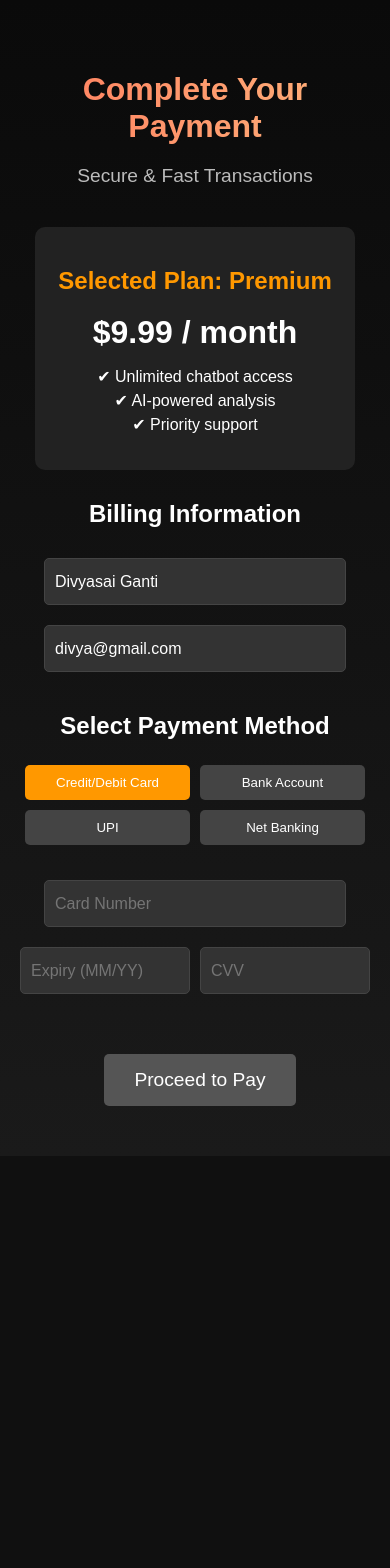
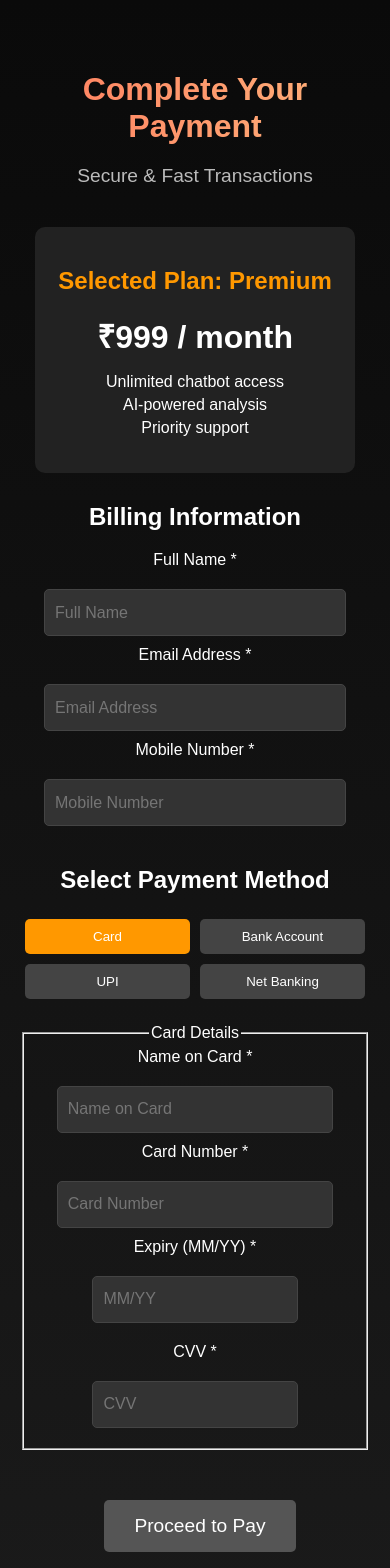
Before and after one commit to divyasai2004/Healthcare-Chatbot, a React (Create React App) app: page /payment in a window 390 px wide. Shown: the top 1568 px of the page. Before the commit the page ends 1156 px from the top, so only its background shows below. Built offline with nearby package versions, Linux system fonts and the light colour scheme.

Commit message:
chatbot: fixes-3
Signed-off-by: divyasai2004 <divyasaiganti@gmail.com>

```diff
--- a/src/pages/payment/Payment.css
+++ b/src/pages/payment/Payment.css
@@ -101,9 +101,16 @@
   gap: 10px;
 }
 
+.card-field {
+  display: flex;
+  flex-direction: column;
+  width: 48%;
+}
+
 .card-details input,
 .bank-details input,
 .upi-details input,
+.netbanking-details input,
 select {
   width: 80%;
   max-width: 400px;
@@ -113,6 +120,16 @@ select {
   background: #333;
   color: white;
   border-radius: 5px;
+}
+
+/* Error messages */
+.error-message {
+  color: #ff5252;
+  font-size: 0.8rem;
+  margin: -5px auto 5px;
+  text-align: left;
+  width: 80%;
+  max-width: 400px;
 }
 
 /* Bank Account Verification */
@@ -233,6 +250,39 @@ select {
   font-size: 0.9rem;
 }
 
+/* UPI Styles */
+.upi-apps {
+  margin-top: 15px;
+  background: rgba(255, 255, 255, 0.1);
+  padding: 15px;
+  border-radius: 5px;
+  width: 80%;
+  max-width: 400px;
+  margin: 15px auto;
+}
+
+.upi-options {
+  display: flex;
+  flex-wrap: wrap;
+  justify-content: center;
+  gap: 10px;
+  margin-top: 10px;
+}
+
+.upi-app-btn {
+  padding: 8px 15px;
+  background: #444;
+  border: none;
+  border-radius: 5px;
+  color: white;
+  cursor: pointer;
+  transition: 0.3s ease;
+}
+
+.upi-app-btn:hover {
+  background: #555;
+}
+
 /* Loading animation */
 .pay-now.processing {
   position: relative;
@@ -309,4 +359,13 @@ select {
     flex: 1 0 40%;
     margin: 5px;
   }
+
+  .card-row {
+    flex-direction: column;
+    align-items: center;
+  }
+
+  .card-field {
+    width: 80%;
+  }
 }
--- a/src/pages/payment/Payment.jsx
+++ b/src/pages/payment/Payment.jsx
@@ -1,18 +1,7 @@
-"use client"
-
-import { useState, useEffect } from "react"
-import { useNavigate } from "react-router-dom"
-import "./Payment.css"
-
-const VALID_TEST_ACCOUNTS = [
-  { accountNumber: "1234567890", routingNumber: "123456789", name: "Divyasai Ganti" },
-  { accountNumber: "0987654321", routingNumber: "987654321", name: "Divyasai Ganti" },
-]
-
-const USER = {
-  name: "Divyasai Ganti",
-  email: "divya@gmail.com",
-}
+"use client";
+import { useState, useEffect } from "react";
+import { useNavigate } from "react-router-dom";
+import "./Payment.css";
 
 const BANK_LIST = [
   { id: "hdfc", name: "HDFC Bank" },
@@ -23,259 +12,347 @@ const BANK_LIST = [
   { id: "yes", name: "Yes Bank" },
   { id: "pnb", name: "Punjab National Bank" },
   { id: "bob", name: "Bank of Baroda" },
-]
+  { id: "idbi", name: "IDBI Bank" },
+  { id: "canara", name: "Canara Bank" },
+];
 
 const Payment = () => {
-  const [selectedMethod, setSelectedMethod] = useState("card")
-  const [bankDetails, setBankDetails] = useState({
-    accountNumber: "",
-    routingNumber: "",
-    accountName: "",
-  })
-  const [cardDetails, setCardDetails] = useState({
-    cardNumber: "",
-    expiry: "",
-    cvv: "",
-  })
-  const [upiId, setUpiId] = useState("")
-  const [selectedBank, setSelectedBank] = useState("")
-  const [verificationStatus, setVerificationStatus] = useState("idle")
-  const [verificationMessage, setVerificationMessage] = useState("")
-  const [isProcessing, setIsProcessing] = useState(false)
-  const [paymentConfirmed, setPaymentConfirmed] = useState(false)
-  const navigate = useNavigate()
+  const navigate = useNavigate();
+  const [selectedMethod, setSelectedMethod] = useState("card");
+  const [userDetails, setUserDetails] = useState({ name: "", email: "", mobile: "" });
+  const [bankDetails, setBankDetails] = useState({ accountNumber: "", ifscCode: "", accountName: "", bankName: "" });
+  const [cardDetails, setCardDetails] = useState({ cardNumber: "", expiry: "", cvv: "", nameOnCard: "" });
+  const [upiId, setUpiId] = useState("");
+  const [netbankingDetails, setNetbankingDetails] = useState({ selectedBank: "", customerId: "", panNumber: "" });
+  const [verificationStatus, setVerificationStatus] = useState("idle");
+  const [verificationMessage, setVerificationMessage] = useState("");
+  const [isProcessing, setIsProcessing] = useState(false);
+  const [paymentConfirmed, setPaymentConfirmed] = useState(false);
+  const [errors, setErrors] = useState({});
 
   useEffect(() => {
-    setVerificationStatus("idle")
-    setVerificationMessage("")
-  }, [selectedMethod])
+    // Reset bank verification status when payment method changes
+    setVerificationStatus("idle");
+    setVerificationMessage("");
+  }, [selectedMethod]);
 
-  const handleBankDetailsChange = (field, value) => {
-    setBankDetails((prev) => ({
-      ...prev,
-      [field]: value,
-    }))
-    setVerificationStatus("idle")
-    setVerificationMessage("")
-  }
+  // Validators updated with limits:
+  // Account number must be exactly 16 digits.
+  // IFSC code must be exactly 11 characters (e.g., HDFC0001234).
+  const validators = {
+    name: (val) => (!val.trim() ? "Name is required" : ""),
+    email: (val) => {
+      const regex = /^[^\s@]+@[^\s@]+\.[^\s@]+$/;
+      return !regex.test(val) ? "Invalid email format" : "";
+    },
+    mobile: (val) => (!/^\d{10}$/.test(val) ? "Mobile number must be 10 digits" : ""),
+    accountNumber: (val) => (!/^\d{16}$/.test(val) ? "Account number must be exactly 16 digits" : ""),
+    ifscCode: (val) =>
+      !/^[A-Z]{4}0[A-Z0-9]{6}$/.test(val)
+        ? "Invalid IFSC code. It should be 11 characters (e.g., HDFC0001234)"
+        : "",
+    cardNumber: (val) => (!/^\d{16}$/.test(val) ? "Card number must be 16 digits" : ""),
+    expiry: (val) => (!/^(0[1-9]|1[0-2])\/([0-9]{2})$/.test(val) ? "Format must be MM/YY" : ""),
+    cvv: (val) => (!/^\d{3}$/.test(val) ? "CVV must be 3 digits" : ""),
+    panNumber: (val) => (!/^[A-Z]{5}[0-9]{4}[A-Z]{1}$/.test(val) ? "Invalid PAN format" : ""),
+  };
 
-  const handleCardDetailsChange = (field, value) => {
-    setCardDetails((prev) => ({
-      ...prev,
-      [field]: value,
-    }))
-  }
+  // Pure validation functions (without updating state)
+  const isUserDetailsValid = () => {
+    const { name, email, mobile } = userDetails;
+    return name.trim() && validators.email(email) === "" && /^\d{10}$/.test(mobile);
+  };
 
-  const verifyBankAccount = () => {
-    if (!bankDetails.accountNumber || !bankDetails.routingNumber || !bankDetails.accountName) {
-      setVerificationStatus("error")
-      setVerificationMessage("Please fill in all bank account details")
-      return
-    }
-
-    setVerificationStatus("verifying")
-    setVerificationMessage("Verifying your bank account...")
-
-    setTimeout(() => {
-      const isValidTestAccount = VALID_TEST_ACCOUNTS.some(
-        (account) =>
-          account.accountNumber === bankDetails.accountNumber && account.routingNumber === bankDetails.routingNumber,
-      )
-
-      const isValidFormat =
-        bankDetails.accountNumber.length >= 8 &&
-        bankDetails.accountNumber.length <= 17 &&
-        bankDetails.routingNumber.length === 9 &&
-        /^\d+$/.test(bankDetails.accountNumber) &&
-        /^\d+$/.test(bankDetails.routingNumber)
-
-      if (isValidTestAccount) {
-        setVerificationStatus("success")
-        setVerificationMessage("Bank account verified successfully! (Test account recognized)")
-      } else if (isValidFormat) {
-        setVerificationStatus("success")
-        setVerificationMessage("Bank account verified successfully!")
-      } else {
-        setVerificationStatus("error")
-        setVerificationMessage("Invalid bank account details. Please check and try again.")
-      }
-    }, 1500)
-  }
-
-  const validatePaymentDetails = () => {
+  const isPaymentValid = () => {
+    if (!isUserDetailsValid()) return false;
     switch (selectedMethod) {
       case "card":
         return (
           cardDetails.cardNumber.length === 16 &&
-          /^\d+$/.test(cardDetails.cardNumber) &&
-          /^\d{2}\/\d{2}$/.test(cardDetails.expiry) &&
-          /^\d{3}$/.test(cardDetails.cvv)
-        )
+          validators.expiry(cardDetails.expiry) === "" &&
+          /^\d{3}$/.test(cardDetails.cvv) &&
+          cardDetails.nameOnCard.trim() !== ""
+        );
       case "bank":
-        return verificationStatus === "success"
+        return verificationStatus === "success";
       case "upi":
-        return /^[a-zA-Z0-9.\-_]{2,256}@[a-zA-Z]{2,64}$/.test(upiId)
+        return /^[a-zA-Z0-9.\-_]{2,256}@[a-zA-Z]{2,64}$/.test(upiId);
       case "netbanking":
-        return selectedBank !== ""
+        return (
+          netbankingDetails.selectedBank !== "" &&
+          netbankingDetails.customerId.trim() !== "" &&
+          validators.panNumber(netbankingDetails.panNumber) === ""
+        );
       default:
-        return false
+        return false;
     }
+  };
+
+  const verifyBankAccount = () => {
+    if (!bankDetails.accountNumber || !bankDetails.ifscCode || !bankDetails.accountName || !bankDetails.bankName) {
+      setVerificationStatus("error");
+      setVerificationMessage("Please fill in all bank account details");
+      return;
     }
+    setVerificationStatus("verifying");
+    setVerificationMessage("Verifying your bank account...");
+    setTimeout(() => {
+      // Check for exactly 16 digits and proper IFSC format
+      const isAccountValid = /^\d{16}$/.test(bankDetails.accountNumber);
+      const isIfscValid = /^[A-Z]{4}0[A-Z0-9]{6}$/.test(bankDetails.ifscCode);
+      if (isAccountValid && isIfscValid) {
+        setVerificationStatus("success");
+        setVerificationMessage("Bank account verified successfully!");
+      } else {
+        setVerificationStatus("error");
+        setVerificationMessage("Invalid bank account details. Please check and try again.");
+      }
+    }, 1500);
+  };
 
-  const handlePayment = () => {
-    if (!validatePaymentDetails()) {
-      alert("Please fill in all required fields correctly.")
-      return
+  const handlePayment = (e) => {
+    e.preventDefault();
+    if (!isPaymentValid()) {
+      alert("Please fill in all required fields correctly.");
+      return;
     }
-
-    setIsProcessing(true)
-
+    setIsProcessing(true);
     setTimeout(() => {
-      setIsProcessing(false)
-      setPaymentConfirmed(true)
-
+      setIsProcessing(false);
+      setPaymentConfirmed(true);
       setTimeout(() => {
-        navigate("/success")
-      }, 3000)
-    }, 3000)
-  }
+        navigate("/success");
+      }, 3000);
+    }, 3000);
+  };
 
   return (
     <div className="payment-container">
       <h1 className="payment-title">Complete Your Payment</h1>
       <p className="payment-subtitle">Secure & Fast Transactions</p>
 
-      {/* Plan Details */}
       <div className="plan-summary">
         <h2>Selected Plan: Premium</h2>
-        <p className="price">$9.99 / month</p>
+        <p className="price">₹999 / month</p>
         <ul>
-          <li>✔ Unlimited chatbot access</li>
-          <li>✔ AI-powered analysis</li>
-          <li>✔ Priority support</li>
+          <li>Unlimited chatbot access</li>
+          <li>AI-powered analysis</li>
+          <li>Priority support</li>
         </ul>
       </div>
 
-      {/* Billing Information */}
-      <div className="billing-section">
+      <form onSubmit={handlePayment}>
+        {/* Billing Information Section */}
+        <section className="billing-section">
           <h2>Billing Information</h2>
-        <input type="text" placeholder="Full Name" value={USER.name} readOnly />
-        <input type="email" placeholder="Email Address" value={USER.email} readOnly />
+          <div className="form-group">
+            <label htmlFor="name">Full Name *</label>
+            <input
+              id="name"
+              type="text"
+              placeholder="Full Name"
+              value={userDetails.name}
+              onChange={(e) => setUserDetails({ ...userDetails, name: e.target.value })}
+              required
+            />
           </div>
+          <div className="form-group">
+            <label htmlFor="email">Email Address *</label>
+            <input
+              id="email"
+              type="email"
+              placeholder="Email Address"
+              value={userDetails.email}
+              onChange={(e) => setUserDetails({ ...userDetails, email: e.target.value })}
+              required
+            />
+          </div>
+          <div className="form-group">
+            <label htmlFor="mobile">Mobile Number *</label>
+            <input
+              id="mobile"
+              type="text"
+              placeholder="Mobile Number"
+              value={userDetails.mobile}
+              onChange={(e) =>
+                setUserDetails({ ...userDetails, mobile: e.target.value.replace(/\D/g, "") })
+              }
+              maxLength="10"
+              required
+            />
+          </div>
+        </section>
 
-      {/* Payment Method Selection */}
-      <div className="payment-method">
+        {/* Payment Method Section */}
+        <section className="payment-method">
           <h2>Select Payment Method</h2>
           <div className="methods">
-          <button className={selectedMethod === "card" ? "active" : ""} onClick={() => setSelectedMethod("card")}>
-            Credit/Debit Card
+            <button type="button" className={selectedMethod === "card" ? "active" : ""} onClick={() => setSelectedMethod("card")}>
+              Card
             </button>
-          <button className={selectedMethod === "bank" ? "active" : ""} onClick={() => setSelectedMethod("bank")}>
+            <button type="button" className={selectedMethod === "bank" ? "active" : ""} onClick={() => setSelectedMethod("bank")}>
               Bank Account
             </button>
-          <button className={selectedMethod === "upi" ? "active" : ""} onClick={() => setSelectedMethod("upi")}>
+            <button type="button" className={selectedMethod === "upi" ? "active" : ""} onClick={() => setSelectedMethod("upi")}>
               UPI
             </button>
-          <button
-            className={selectedMethod === "netbanking" ? "active" : ""}
-            onClick={() => setSelectedMethod("netbanking")}
-          >
+            <button type="button" className={selectedMethod === "netbanking" ? "active" : ""} onClick={() => setSelectedMethod("netbanking")}>
               Net Banking
             </button>
           </div>
 
-        {/* Payment Input Fields */}
           {selectedMethod === "card" && (
-          <div className="card-details">
+            <fieldset className="card-details">
+              <legend>Card Details</legend>
+              <div className="form-group">
+                <label htmlFor="nameOnCard">Name on Card *</label>
                 <input
+                  id="nameOnCard"
+                  type="text"
+                  placeholder="Name on Card"
+                  value={cardDetails.nameOnCard}
+                  onChange={(e) => setCardDetails({ ...cardDetails, nameOnCard: e.target.value })}
+                  required
+                />
+              </div>
+              <div className="form-group">
+                <label htmlFor="cardNumber">Card Number *</label>
+                <input
+                  id="cardNumber"
                   type="text"
                   placeholder="Card Number"
                   value={cardDetails.cardNumber}
-              onChange={(e) => handleCardDetailsChange("cardNumber", e.target.value)}
+                  onChange={(e) =>
+                    setCardDetails({ ...cardDetails, cardNumber: e.target.value.replace(/\D/g, "") })
+                  }
                   maxLength="16"
                   required
                 />
+              </div>
               <div className="card-row">
+                <div className="form-group">
+                  <label htmlFor="expiry">Expiry (MM/YY) *</label>
                   <input
+                    id="expiry"
                     type="text"
-                placeholder="Expiry (MM/YY)"
+                    placeholder="MM/YY"
                     value={cardDetails.expiry}
-                onChange={(e) => handleCardDetailsChange("expiry", e.target.value)}
+                    onChange={(e) => setCardDetails({ ...cardDetails, expiry: e.target.value })}
                     maxLength="5"
                     required
                   />
+                </div>
+                <div className="form-group">
+                  <label htmlFor="cvv">CVV *</label>
                   <input
+                    id="cvv"
                     type="text"
                     placeholder="CVV"
                     value={cardDetails.cvv}
-                onChange={(e) => handleCardDetailsChange("cvv", e.target.value)}
+                    onChange={(e) =>
+                      setCardDetails({ ...cardDetails, cvv: e.target.value.replace(/\D/g, "") })
+                    }
                     maxLength="3"
                     required
                   />
                 </div>
               </div>
+            </fieldset>
           )}
 
           {selectedMethod === "bank" && (
-          <div className="bank-details">
+            <fieldset className="bank-details">
+              <legend>Bank Account Details</legend>
+              <div className="form-group">
+                <label htmlFor="accountName">Account Holder Name *</label>
                 <input
+                  id="accountName"
                   type="text"
                   placeholder="Account Holder Name"
                   value={bankDetails.accountName}
-              onChange={(e) => handleBankDetailsChange("accountName", e.target.value)}
+                  onChange={(e) => setBankDetails({ ...bankDetails, accountName: e.target.value })}
                   required
                 />
+              </div>
+              <div className="form-group">
+                <label htmlFor="bankName">Select Bank *</label>
+                <select
+                  id="bankName"
+                  value={bankDetails.bankName}
+                  onChange={(e) => setBankDetails({ ...bankDetails, bankName: e.target.value })}
+                  required
+                >
+                  <option value="">Select Bank</option>
+                  {BANK_LIST.map((bank) => (
+                    <option key={bank.id} value={bank.name}>
+                      {bank.name}
+                    </option>
+                  ))}
+                </select>
+              </div>
+              <div className="form-group">
+                <label htmlFor="accountNumber">Account Number *</label>
                 <input
+                  id="accountNumber"
                   type="text"
-              placeholder="Account Number"
+                  placeholder="16-digit Account Number"
                   value={bankDetails.accountNumber}
-              onChange={(e) => handleBankDetailsChange("accountNumber", e.target.value)}
+                  onChange={(e) =>
+                    setBankDetails({ ...bankDetails, accountNumber: e.target.value.replace(/\D/g, "") })
+                  }
+                  maxLength="16"
                   required
                 />
-            <p className="hint-text">For testing, try account number: 1234567890</p>
-
+              </div>
+              <div className="form-group">
+                <label htmlFor="ifscCode">IFSC Code *</label>
                 <input
+                  id="ifscCode"
                   type="text"
-              placeholder="Routing Number"
-              value={bankDetails.routingNumber}
-              onChange={(e) => handleBankDetailsChange("routingNumber", e.target.value)}
+                  placeholder="11-character IFSC Code"
+                  value={bankDetails.ifscCode}
+                  onChange={(e) => setBankDetails({ ...bankDetails, ifscCode: e.target.value.toUpperCase() })}
+                  maxLength="11"
                   required
                 />
-            <p className="hint-text">For testing, try routing number: 123456789</p>
-
-            <button className="verify-button" onClick={verifyBankAccount} disabled={verificationStatus === "verifying"}>
+              </div>
+              <button type="button" className="verify-button" onClick={verifyBankAccount} disabled={verificationStatus === "verifying"}>
                 {verificationStatus === "verifying" ? "Verifying..." : "Verify Bank Account"}
               </button>
-
-            {verificationStatus === "success" && (
-              <div className="verification-message success">
-                <span className="icon">✓</span>
-                <p>{verificationMessage}</p>
-              </div>
+              {verificationStatus !== "idle" && (
+                <p className={`verification-message ${verificationStatus}`}>{verificationMessage}</p>
               )}
-
-            {verificationStatus === "error" && (
-              <div className="verification-message error">
-                <span className="icon">!</span>
-                <p>{verificationMessage}</p>
-              </div>
-            )}
-          </div>
+            </fieldset>
           )}
 
           {selectedMethod === "upi" && (
+            <fieldset className="upi-details">
+              <legend>UPI Payment</legend>
+              <div className="form-group">
+                <label htmlFor="upiId">UPI ID *</label>
                 <input
+                  id="upiId"
                   type="text"
-            placeholder="Enter UPI ID (xyz@upi)"
+                  placeholder="e.g. yourname@upi"
                   value={upiId}
                   onChange={(e) => setUpiId(e.target.value)}
                   required
                 />
+              </div>
+            </fieldset>
           )}
 
           {selectedMethod === "netbanking" && (
-          <div className="netbanking-details">
-            <select value={selectedBank} onChange={(e) => setSelectedBank(e.target.value)} required>
+            <fieldset className="netbanking-details">
+              <legend>Net Banking</legend>
+              <div className="form-group">
+                <label htmlFor="selectedBank">Select Bank *</label>
+                <select
+                  id="selectedBank"
+                  value={netbankingDetails.selectedBank}
+                  onChange={(e) => setNetbankingDetails({ ...netbankingDetails, selectedBank: e.target.value })}
+                  required
+                >
                   <option value="">Select Bank</option>
                   {BANK_LIST.map((bank) => (
                     <option key={bank.id} value={bank.id}>
@@ -283,33 +360,51 @@ const Payment = () => {
                     </option>
                   ))}
                 </select>
-            {selectedBank && (
-              <div className="bank-info">
-                <p>You've selected: {BANK_LIST.find((bank) => bank.id === selectedBank)?.name}</p>
-                <p>You will be redirected to your bank's secure payment gateway to complete the transaction.</p>
               </div>
+              <div className="form-group">
+                <label htmlFor="customerId">Customer/User ID *</label>
+                <input
+                  id="customerId"
+                  type="text"
+                  placeholder="Customer or User ID"
+                  value={netbankingDetails.customerId}
+                  onChange={(e) => setNetbankingDetails({ ...netbankingDetails, customerId: e.target.value })}
+                  required
+                />
+              </div>
+              <div className="form-group">
+                <label htmlFor="panNumber">PAN Number *</label>
+                <input
+                  id="panNumber"
+                  type="text"
+                  placeholder="PAN Number (e.g. ABCDE1234F)"
+                  value={netbankingDetails.panNumber}
+                  onChange={(e) =>
+                    setNetbankingDetails({ ...netbankingDetails, panNumber: e.target.value.toUpperCase() })
+                  }
+                  maxLength="10"
+                  required
+                />
+              </div>
+            </fieldset>
           )}
-          </div>
-        )}
-      </div>
+        </section>
 
-      <button
-        className={`pay-now ${isProcessing ? "processing" : ""}`}
-        onClick={handlePayment}
-        disabled={isProcessing || !validatePaymentDetails()}
-      >
+        <button type="submit" className={`pay-now ${isProcessing ? "processing" : ""}`} disabled={isProcessing || !isPaymentValid()}>
           {isProcessing ? <div className="loader"></div> : "Proceed to Pay"}
         </button>
+      </form>
 
       {paymentConfirmed && (
         <div className="payment-confirmation">
           <h2>Payment Successful!</h2>
-          <p>{USER.name} has successfully paid for the Premium Plan.</p>
+          <p>{userDetails.name} has successfully paid for the Premium Plan.</p>
+          <p>A confirmation has been sent to your email: {userDetails.email}</p>
           <p>Redirecting to your dashboard...</p>
         </div>
       )}
     </div>
-  )
-}
+  );
+};
 
-export default Payment
+export default Payment;
```
Lines whose indentation alone changed are shown as unchanged.
